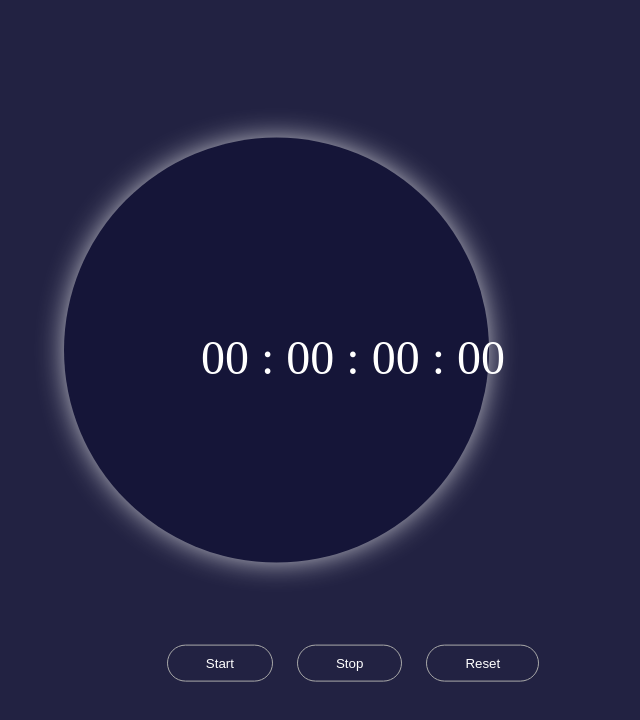
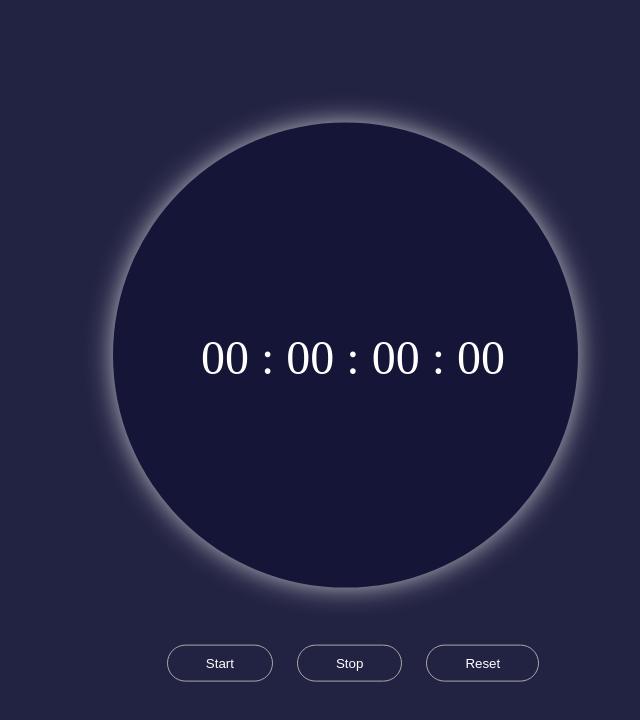
Before and after one commit to Arjun0055/Stopwatch, a plain HTML site: page index.html in a window 1280 px wide. Shown: the whole page, without its empty margins (287-927 px from the left). Drawn offline with Linux system fonts and the light colour scheme.

Commit message:
Update stop_stylesheet.css
Increased the size of the watch dial to accommodate for the hours time.

```diff
--- a/stop_stylesheet.css
+++ b/stop_stylesheet.css
@@ -31,13 +31,13 @@
 .wrapper p::before{
     content: '';
     position: absolute;
-    width: 425px;
-    height: 425px;
+    width: 465px;
+    height: 465px;
     background-color: #151538;
     z-index: -1;
     border-radius: 50%;
-    left: -45%;
-    top: -350%;
+    left: -29%;
+    top: -376%;
     animation-name: shine;
     animation-duration: 3s;
     animation-iteration-count: infinite;
```
